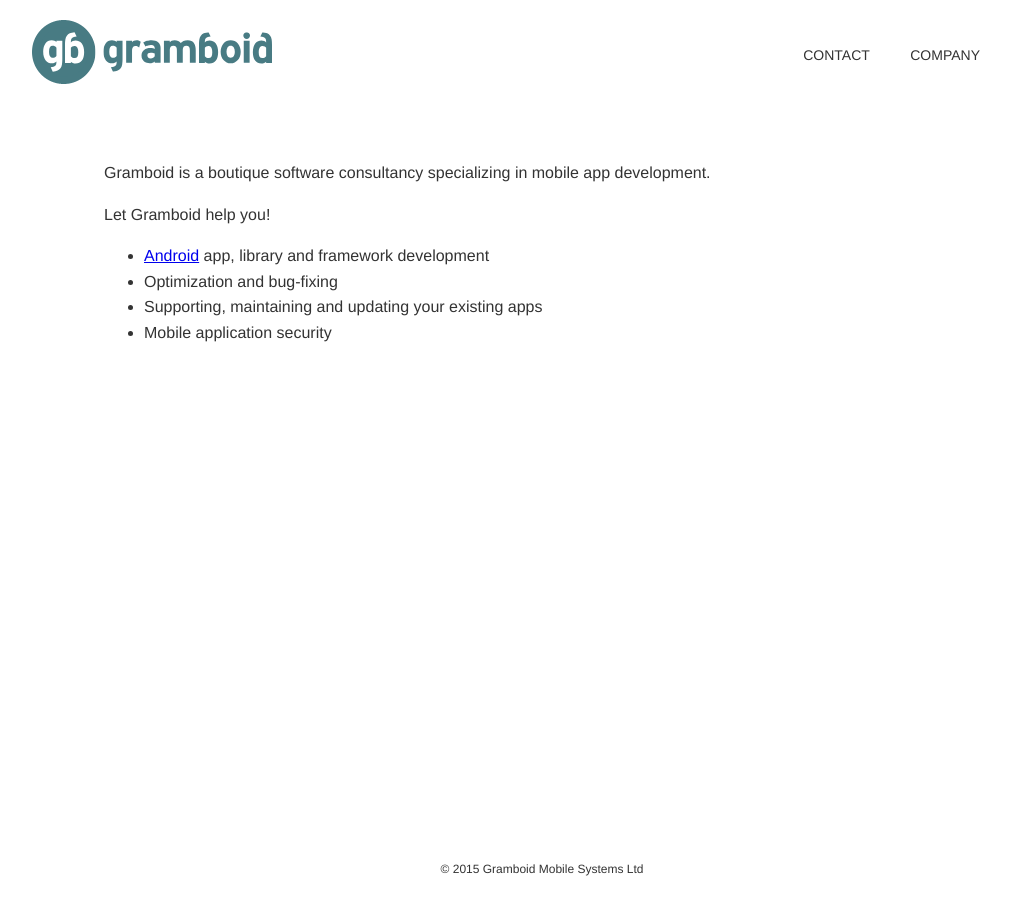
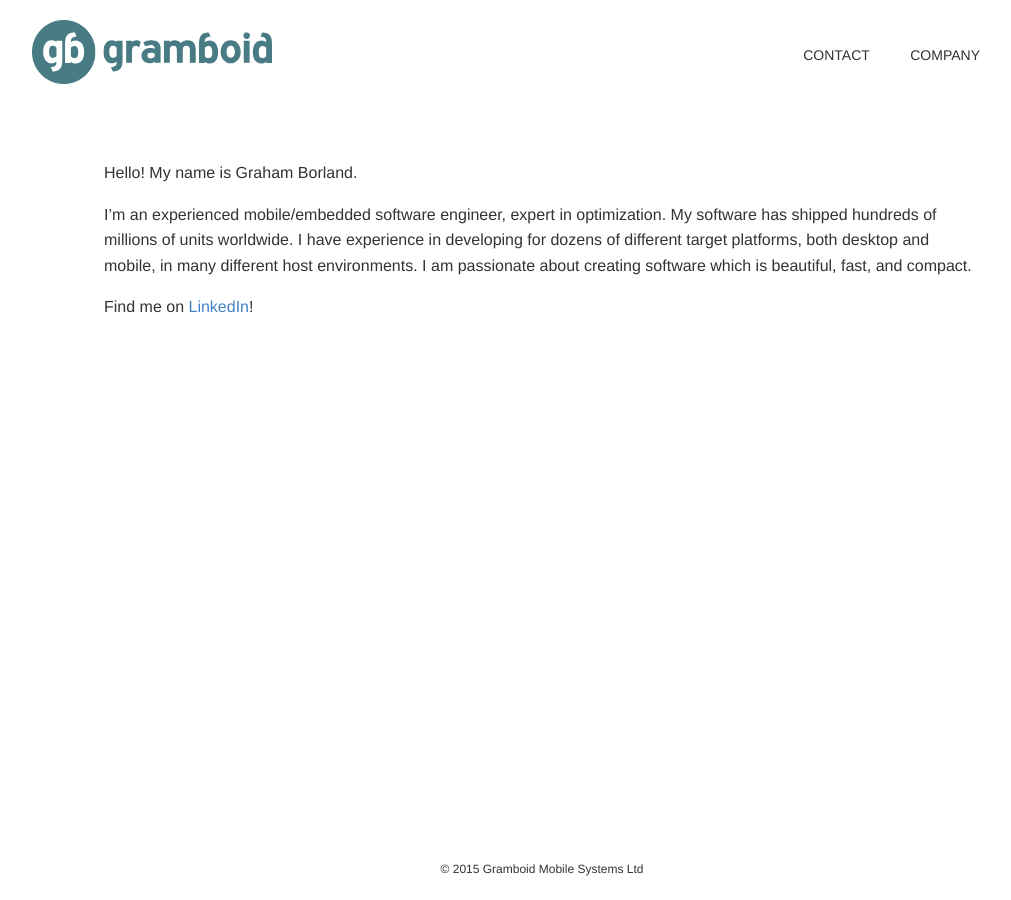
Before and after one commit to gramboid/gramboid.github.io, a Jekyll site: the page built from index.md, in a window 1280 px wide. Shown: the whole page, without its empty margins (98-1109 px from the left). Built offline with Jekyll 4.4.1, drawn with Linux system fonts in a browser that asks for light colours; Markdown is read by kramdown in place of the engine named in the settings.

Commit message:
Update index.md

```diff
--- a/index.md
+++ b/index.md
@@ -2,14 +2,11 @@
 layout: default
 ---
 
-Gramboid is a boutique software consultancy specializing in mobile app development.
+Hello! My name is Graham Borland.
 
-Let Gramboid help you!
+I'm an experienced mobile/embedded software engineer, expert in optimization. My software has shipped hundreds of millions of units worldwide. I have experience in developing for dozens of different target platforms, both desktop and mobile, in many different host environments. I am passionate about creating software which is beautiful, fast, and compact.
 
-- [Android](http://developer.android.com/index.html) app, library and framework development
-- Optimization and bug-fixing
-- Supporting, maintaining and updating your existing apps
-- Mobile application security
+Find me on [LinkedIn](https://www.linkedin.com/in/graham-borland-1b680a3/)!
 
 
 <!-- ![Android](android_robot.png) -->
```
